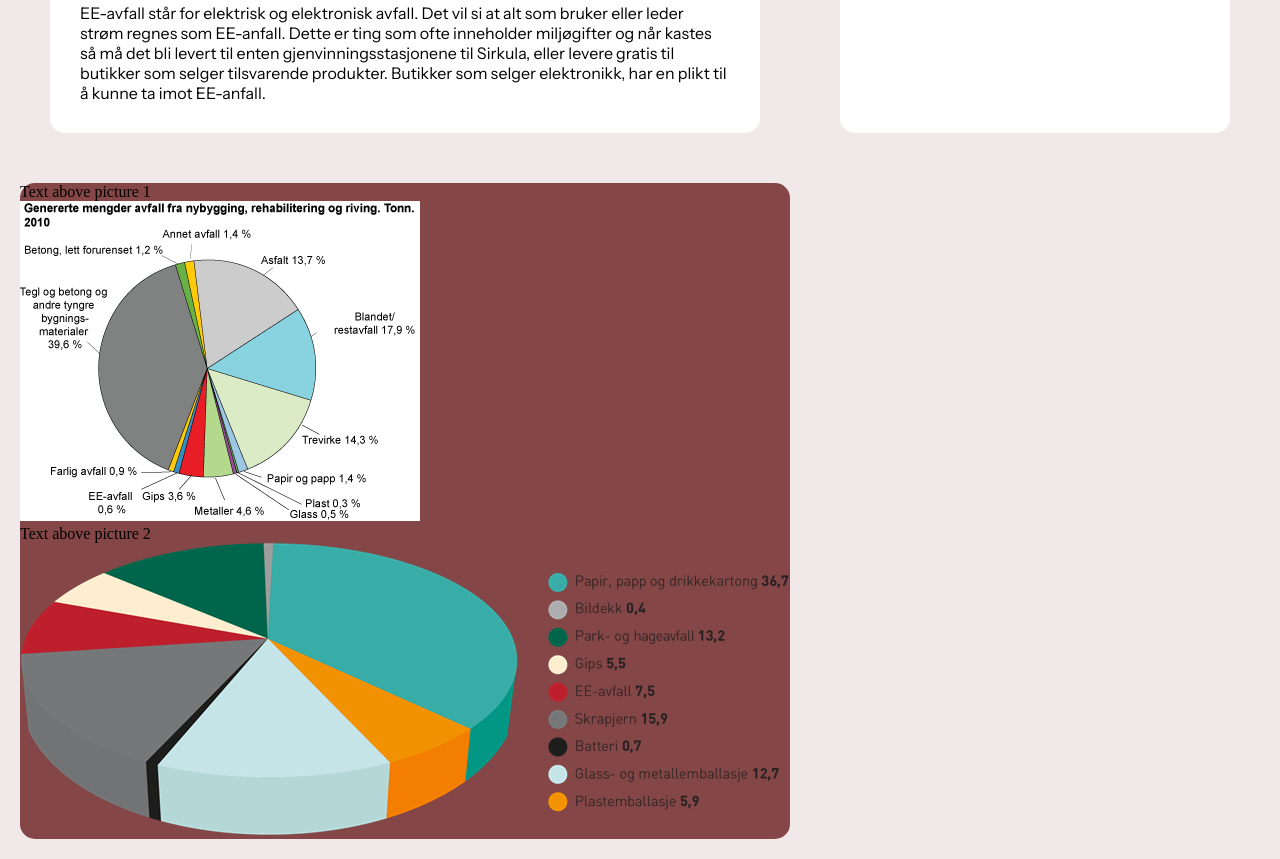
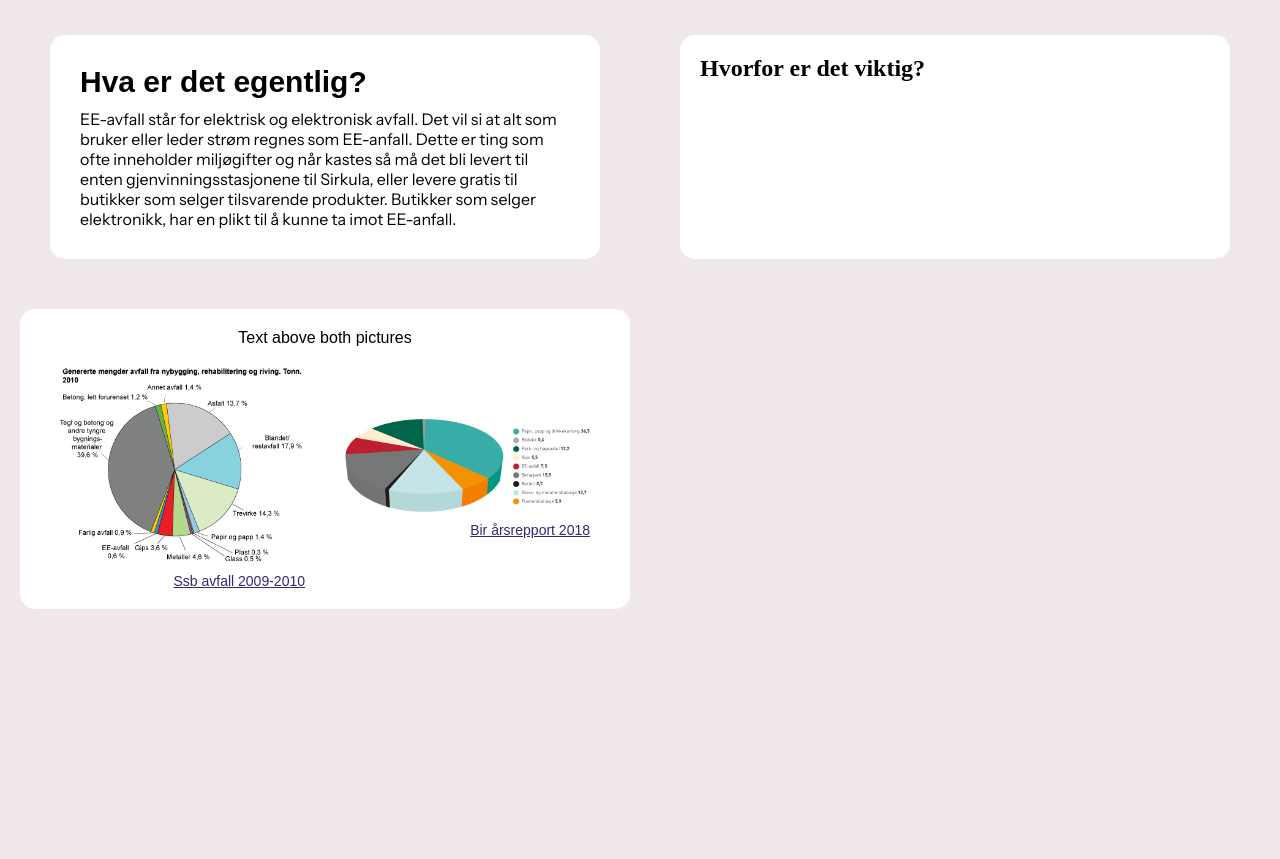
Before and after one commit to Alexmour0907/Alexmour0907.github.io, a plain HTML site: page Tverrfagelig-uke2/barekraft.html in a window 1280 px wide. Shown: the part 716-1575 px from the top of the page. After the commit the page ends 1345 px from the top, so only its background shows below. Drawn offline with Linux system fonts and the light colour scheme.

Commit message:
har nå fikset  kakediagram boksen som inneholder 2 kakediagrammer

```diff
--- a/Tverrfagelig-uke2/barekraft.css
+++ b/Tverrfagelig-uke2/barekraft.css
@@ -109,8 +109,7 @@
     color: #22cc16;
     transform: translateX(10px);
 }
-
-.info-list li a{
+.info-list li a {
     color: black;
     text-decoration: none;
     font-size: 20px;
@@ -118,11 +117,50 @@
     transition: color 0.6s ease, transform 0.6s ease; /* Add transition for smooth effect */
 }
 
-.stat-box{
-    background: rgb(132, 70, 70);
+.stat-box {
+    background: rgb(255, 255, 255);
     border-radius: 15px;
-    justify-content: space-around;
-    flex-direction: row;
+    padding: 20px; /* Add padding to the container */
+}
+
+.stat-text {
+    text-align: center; /* Center-align the text */
+    font-family: 'Poppins', sans-serif;
+    font-size: 16px;
+    margin-bottom: 20px; /* Add margin below the text */
+}
+
+.stat-items {
+    display: flex; /* Use Flexbox to place items side by side */
+    justify-content: space-around; /* Distribute space between the items */
+    align-items: center; /* Center items vertically */
+}
+
+.gammel_kake, .ny_kake {
+    flex: 1; /* Allow items to grow and shrink equally */
+    margin: 0 20px; /* Add more margin between the items */
+    text-align: center; /* Center-align text and images */
+    display: flex;
+    flex-direction: column; /* Arrange children in a column */
+    justify-content: space-between; /* Distribute space between children */
+}
+
+.gammel_kake img, .ny_kake img {
+    max-width: 100%; /* Ensure the image does not exceed the container's width */
+    height: auto; /* Maintain the aspect ratio */
+    border-radius: 10px; /* Optional: Add border radius to images */
+}
+
+.source-text {
+    font-family: 'Poppins', sans-serif;
+    font-size: 14px;
+    color: #666; /* Example color for the source text */
+    margin-top: 10px; /* Add margin above the source text */
+    align-self: flex-end; /* Align the source text to the bottom */
+}
+
+.stat-box p a{
+    color: #372774;
 }
 
 * {
@@ -130,7 +168,7 @@
     margin: 0;
 }
 
-html, body{
+html, body {
     background: #f1e9e9;
     scroll-behavior: smooth;
 }
@@ -176,8 +214,3 @@ html, body{
 .item1 ul li:hover ul.dropdown {
     display: block;
 }
-
-.stat-box {
-    display: flex;
-    flex-direction: row;
-}
--- a/Tverrfagelig-uke2/barekraft.html
+++ b/Tverrfagelig-uke2/barekraft.html
@@ -35,7 +35,7 @@
         <div class="item3">
             <div class="info-container">
                 <div class="info-left">
-                    <h2>Les mer om:</h2>
+                    <h2>Les om:</h2>
                     <ul class="info-list">
                         <li><a href="#egentlig">Hva er det egentlig?</a></li>
                         <li><a href="#viktig">Gjenvinning</a></li>
@@ -55,14 +55,15 @@
                     <h2>Hvorfor er det viktig?</h2>
                 </div>
                 <div class="stat-box">
+                    <p class="stat-text">Text above both pictures</p>
                     <div class="stat-items">
-                        <div class="stat-item">
-                            <p>Text above picture 1</p>
+                        <div class="gammel_kake">
                             <img src="/Tverrfagelig-uke2/bilder/gammel_kake_stat.gif" alt="Picture 1">
+                            <p class="source-text"><a href="https://www.ssb.no/natur-og-miljo/statistikker/avfbygganl/aar/2011-12-13">Ssb avfall 2009-2010</a></p>
                         </div>
-                        <div class="stat-item">
-                            <p>Text above picture 2</p>
+                        <div class="ny_kake">
                             <img src="/Tverrfagelig-uke2/bilder/statistikk_kake.png" alt="Picture 2">
+                            <p class="source-text"><a href="https://bir.no/om-bir/%C3%A5rsrapporten-2018/avfallsstatistikk/statistikk/">Bir årsrepport 2018</a></p>
                         </div>
                     </div>
                 </div>
```
